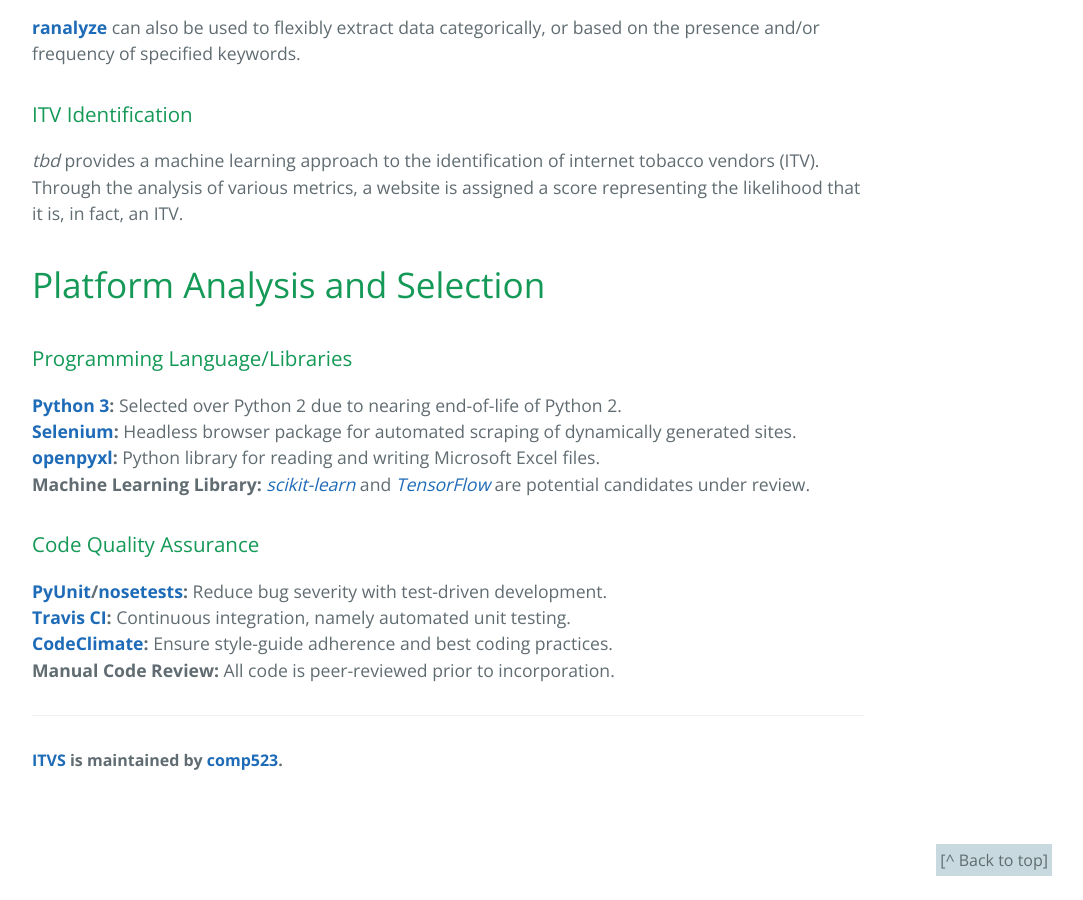
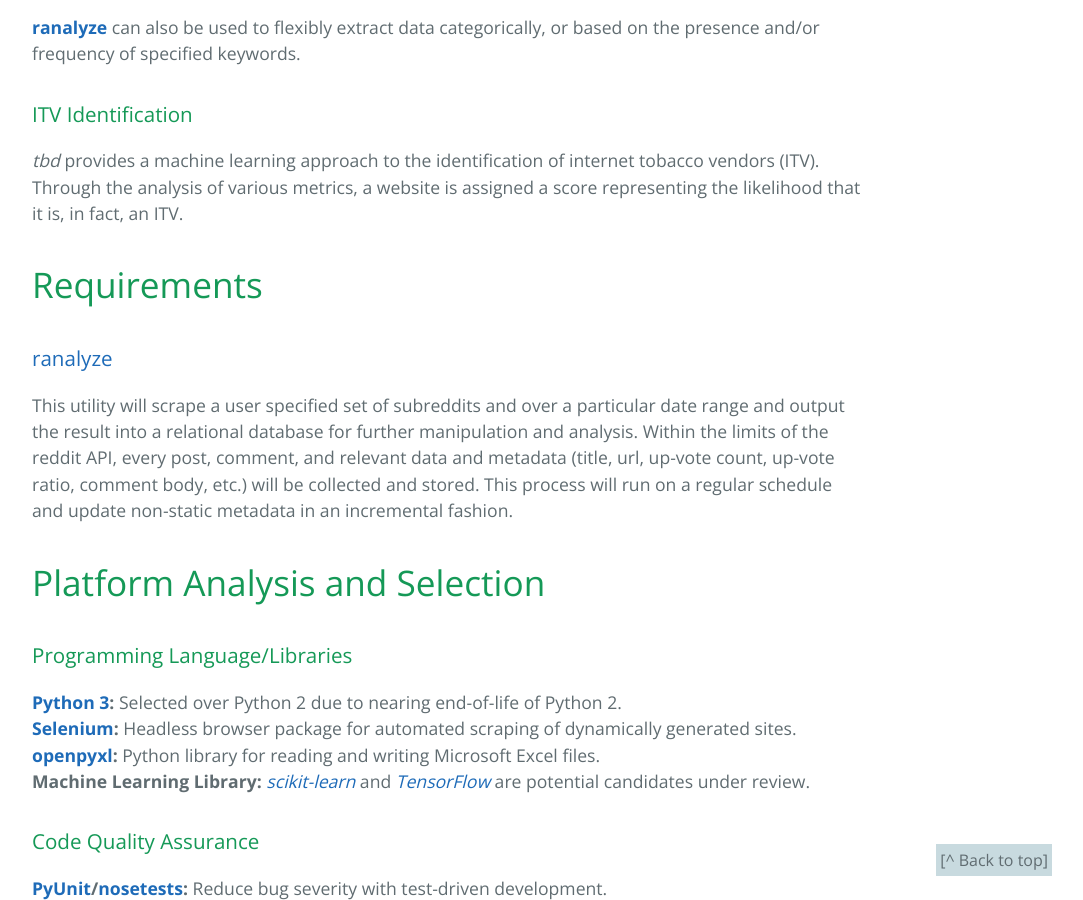
Before and after one commit to comp523/ITVS, a Jekyll site: the page built from index.md, in a window 1280 px wide and 900 px high, scrolled down 4449 px. Shown: the whole window, without its empty margins (192-1275 px from the left). Built offline with Jekyll 4.4.1, drawn with Linux system fonts in a browser that asks for light colours.

Commit message:
Gh pages staging (#19)
* Added requirements

* edit for consistent voice

```diff
--- a/_includes/index/requirements.md
+++ b/_includes/index/requirements.md
@@ -18,3 +18,14 @@
 *tbd* provides a machine learning approach to the identification of internet tobacco vendors
 (ITV). Through the analysis of various metrics, a website is assigned a score representing
 the likelihood that it is, in fact, an ITV.
+
+# Requirements
+
+### [ranalyze](/ITVS/ranalyze)
+
+This utility will scrape a user specified set of subreddits and over a particular date range
+and output the result into a relational database for further manipulation and analysis.
+Within the limits of the reddit API, every post, comment, and relevant data and metadata
+(title, url, up-vote count, up-vote ratio, comment body, etc.) will be collected and stored.
+This process will run on a regular schedule and update non-static metadata in an incremental
+fashion.
```
